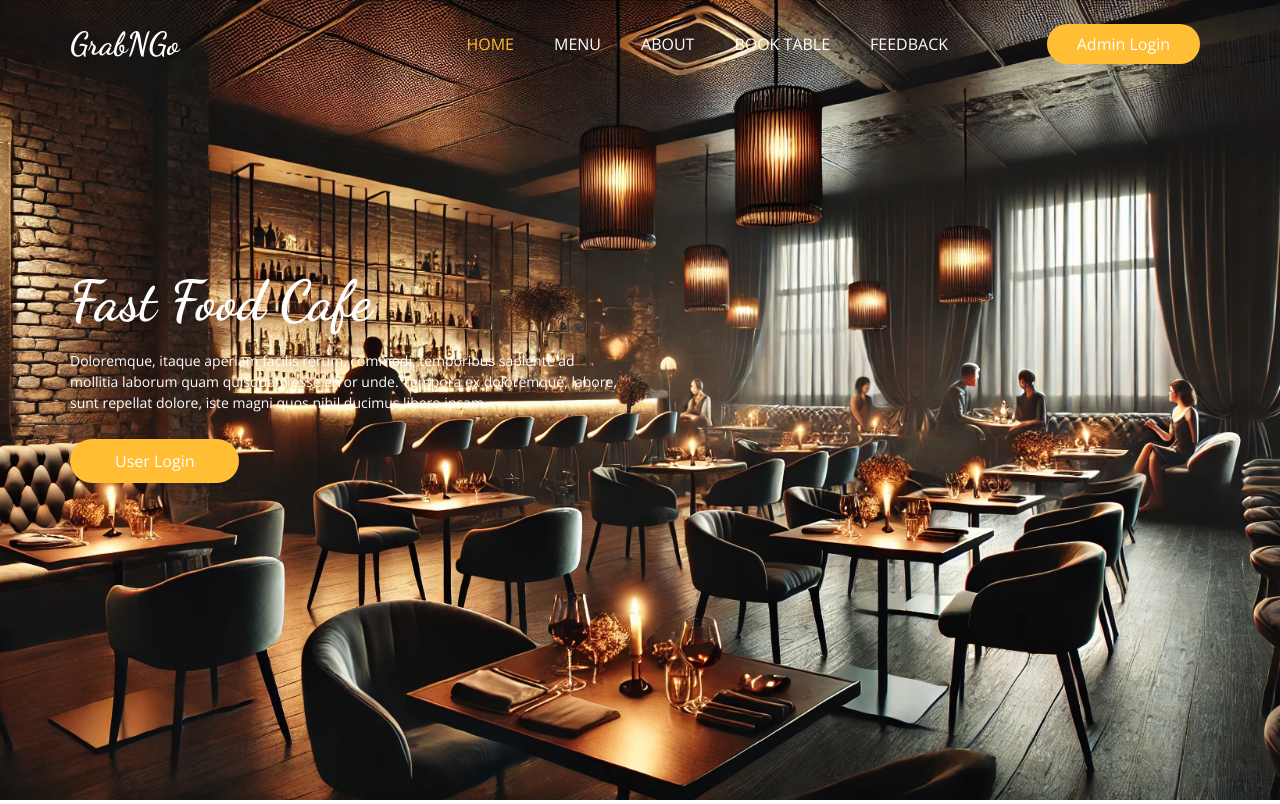
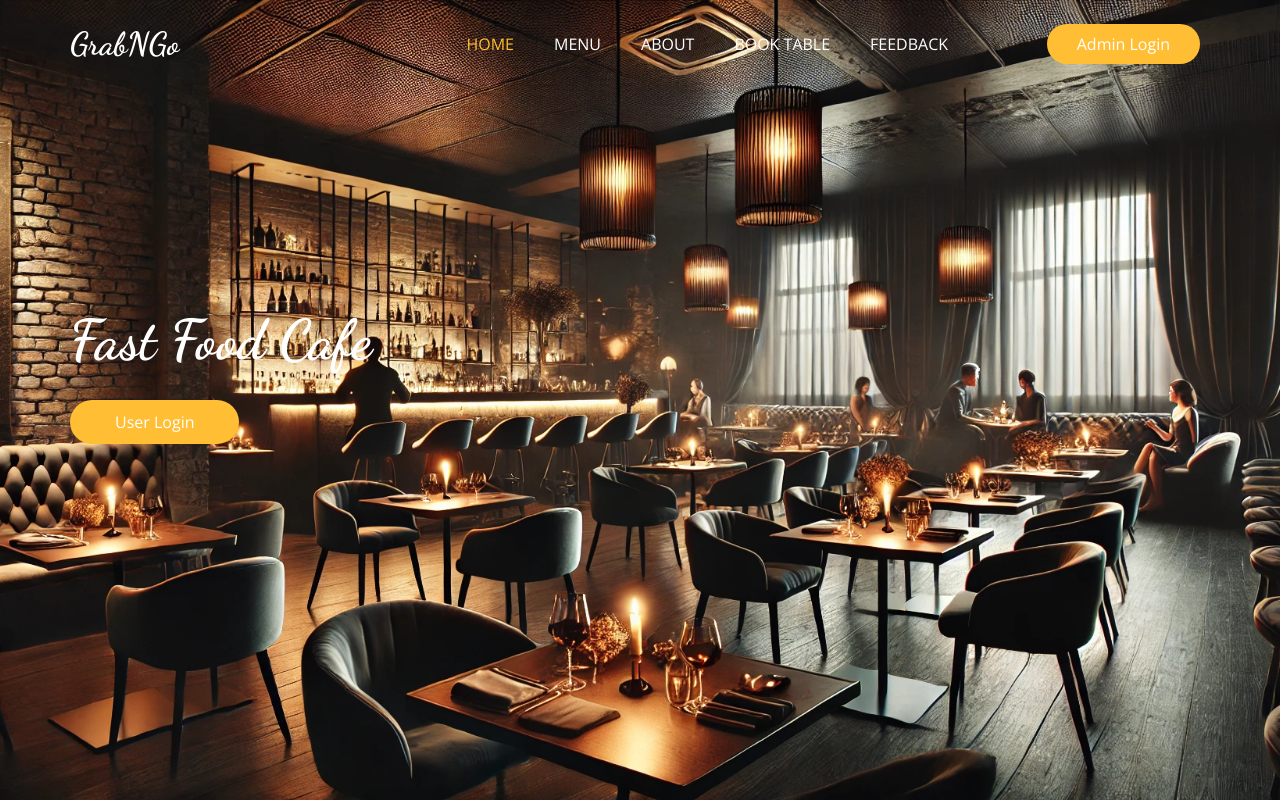
Before and after one commit to nehamishra2002033/GrabNGo, a Django app: page / in a window 1280 px wide. Shown: the top 804 px of the page. Run offline with Django 5.2, Linux system fonts and the light colour scheme; data comes from the database, SQL or seed files in the repository; parts of the project's set-up code (start-up, migrations or seed data) failed here and were passed over; some libraries are stand-ins or nearby versions.

Commit message:
Update home.html

```diff
--- a/GrabNGo_Project/Template/home.html
+++ b/GrabNGo_Project/Template/home.html
@@ -24,7 +24,7 @@
                       Fast Food Cafe
                     </h1>
                     <p>
-                      Doloremque, itaque aperiam facilis rerum, commodi, temporibus sapiente ad mollitia laborum quam quisquam esse error unde. Tempora ex doloremque, labore, sunt repellat dolore, iste magni quos nihil ducimus libero ipsam.
+
                     </p>
                     {% if not user.is_authenticated %}
                     <div class="btn-box">
```
